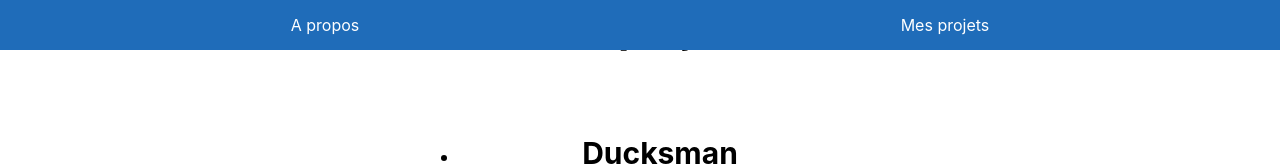
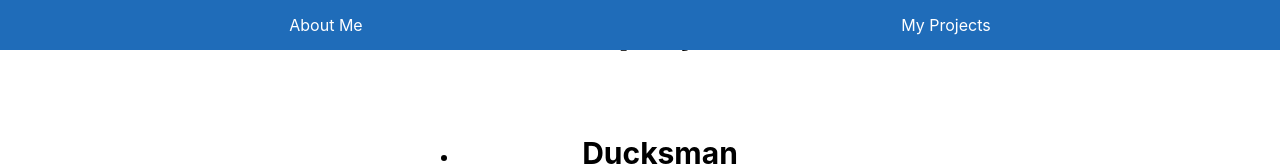
Before and after one commit to gaouimounir/Portfolio, a React (Create React App) app: page /1 in a window 1280 px wide. Shown: the top 166 px of the page. Built offline with nearby package versions, Linux system fonts and the light colour scheme.

Commit message:
change header

```diff
--- a/src/components/header.js
+++ b/src/components/header.js
@@ -5,8 +5,8 @@ const RenderHeader = () => {
   return (
     <>
       <div className="enTete">
-        <p>A propos</p>
-        <p>Mes projets</p>
+        <p>About Me</p>
+        <p>My Projects</p>
       </div>
     </>
   );
```
